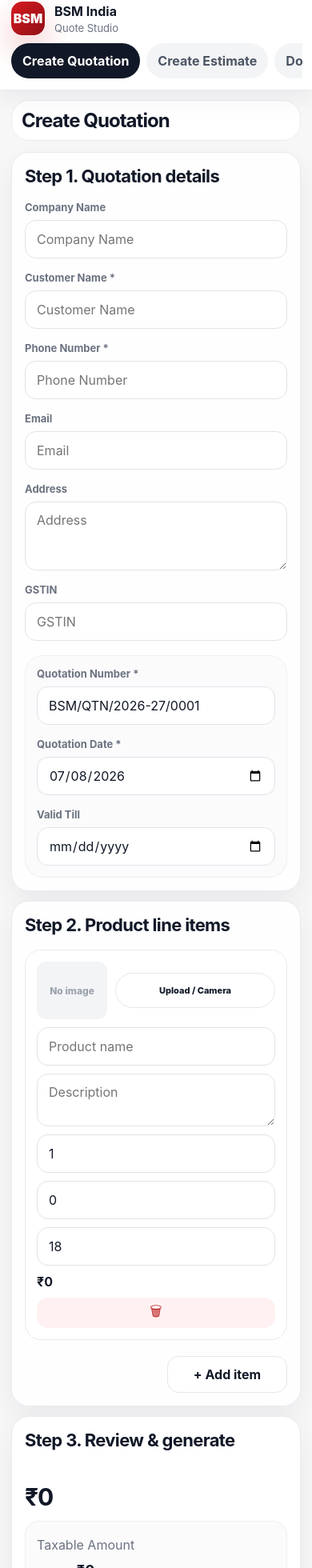
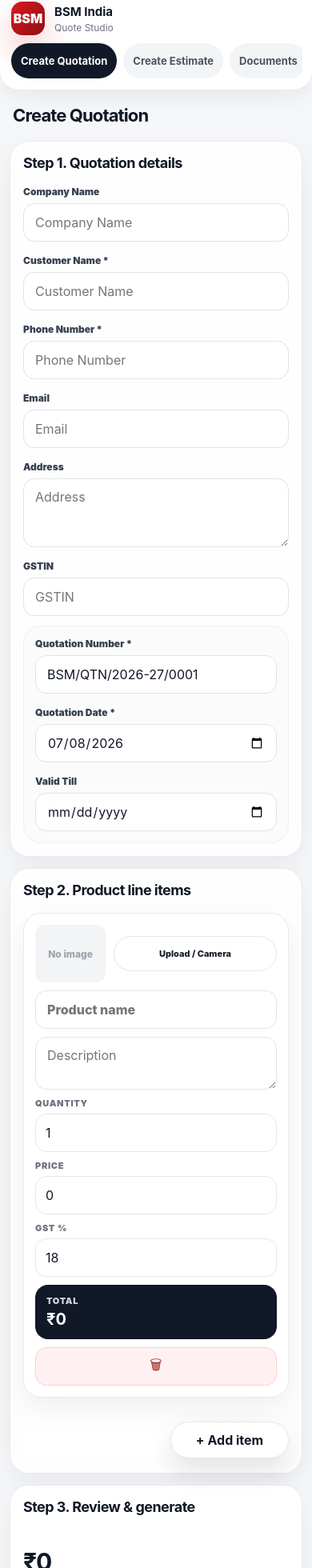
Before and after one commit to viraai-ui/bsm-quotes-and-estimates-generator, a React (Vite) app: page / in a window 390 px wide. Shown: the part 12-1972 px from the top of the page at 80% size. Built offline with nearby package versions, Linux system fonts and the light colour scheme.

Commit message:
Polish mobile quotation flow

```diff
--- a/src/App.tsx
+++ b/src/App.tsx
@@ -13,6 +13,7 @@ import './estimate-flow.css'
 import './documents-saas.css'
 import './settings-auth.css'
 import './logo-upload.css'
+import './mobile-app-polish.css'
 
 type FieldType = 'Text' | 'Number' | 'Date' | 'Dropdown' | 'Textarea' | 'Email' | 'Phone' | 'Image/File' | 'Checkbox'
 type Status = 'Draft' | 'Generated' | 'Final' | 'Archived'
@@ -308,10 +309,10 @@ function LineItemsPanel({ items, setItems, settings, mode = 'quotation' }: { ite
       {items.map((item) => { const taxable = item.quantity * item.price; const total = taxable + (settings.tax.gstEnabled ? taxable * ((settings.tax.rowLevelGst ? item.gst : settings.tax.defaultGst) / 100) : 0); return <div className="line-row" key={item.id}>
         {!isEstimate && <div className="image-cell">{item.image ? <img src={item.image} alt={item.productName || 'Product'} /> : <span>No image</span>}<label className="mini-upload">{item.image ? 'Replace' : 'Upload / Camera'}<input type="file" accept="image/*" capture="environment" onChange={(e) => onImage(item.id, e)} /></label>{item.image && <button className="text-danger" onClick={() => update(item.id, { image: undefined, imageName: undefined })}>Remove</button>}</div>}
         <div className="product-inputs stacked"><input value={item.productName} onChange={(e) => update(item.id, { productName: e.target.value })} placeholder={isEstimate ? 'Expense / item name' : 'Product name'} /><textarea value={item.description} onChange={(e) => update(item.id, { description: e.target.value })} placeholder="Description" /></div>
-        <input type="number" value={item.quantity} onChange={(e) => update(item.id, { quantity: Number(e.target.value) })} />
-        <input type="number" value={item.price} onChange={(e) => update(item.id, { price: Number(e.target.value) })} />
-        <input type="number" value={item.gst} disabled={!settings.tax.rowLevelGst} onChange={(e) => update(item.id, { gst: Number(e.target.value) })} />
-        <strong>{money(total)}</strong><button className="icon-button delete-row" aria-label="Delete row" title="Delete row" onClick={() => remove(item.id)}>🗑</button>
+        <label className="mobile-line-field"><span>{isEstimate ? 'Days' : 'Quantity'}</span><input type="number" value={item.quantity} onChange={(e) => update(item.id, { quantity: Number(e.target.value) })} /></label>
+        <label className="mobile-line-field"><span>{isEstimate ? 'Cost' : 'Price'}</span><input type="number" value={item.price} onChange={(e) => update(item.id, { price: Number(e.target.value) })} /></label>
+        <label className="mobile-line-field"><span>GST %</span><input type="number" value={item.gst} disabled={!settings.tax.rowLevelGst} onChange={(e) => update(item.id, { gst: Number(e.target.value) })} /></label>
+        <div className="mobile-total-chip"><span>Total</span><strong>{money(total)}</strong></div><button className="icon-button delete-row" aria-label="Delete row" title="Delete row" onClick={() => remove(item.id)}>🗑</button>
       </div>})}
     </div>
     <div className="line-footer-actions"><button className="ghost" onClick={addItem}>+ Add item</button></div>
--- /dev/null
+++ b/src/mobile-app-polish.css
@@ -0,0 +1,210 @@
+.mobile-line-field,
+.mobile-total-chip {
+  margin: 0;
+  display: block;
+}
+
+.mobile-line-field > span,
+.mobile-total-chip > span {
+  display: none;
+}
+
+.mobile-line-field > input {
+  width: 100%;
+}
+
+.mobile-total-chip {
+  font-weight: 900;
+}
+
+@media (max-width: 820px) {
+  .dashboard-shell {
+    background: linear-gradient(180deg, #ffffff 0, #f6f7f9 120px, #f6f7f9 100%);
+  }
+
+  .sidebar {
+    border-radius: 0 0 24px 24px;
+  }
+
+  .logo-block strong { font-size: 15px; }
+  .logo-block span { font-size: 12px; }
+
+  .workspace {
+    padding: 12px 12px 22px;
+  }
+
+  .topbar {
+    position: static;
+    margin: 0 0 12px;
+    padding: 8px 4px;
+    border: 0;
+    border-radius: 0;
+    box-shadow: none;
+    background: transparent;
+    backdrop-filter: none;
+  }
+
+  .topbar h1 {
+    font-size: 22px;
+  }
+
+  .quote-flow {
+    gap: 14px;
+  }
+
+  .quote-flow .panel {
+    padding: 16px;
+    border-radius: 24px;
+  }
+
+  .quote-flow .section-title h2 {
+    font-size: 18px;
+  }
+
+  .quotation-form-layout,
+  .estimate-form-layout {
+    gap: 12px;
+  }
+
+  .quotation-form-stack label,
+  .compact-form label,
+  .form-grid label {
+    gap: 7px;
+  }
+
+  .quotation-form-stack label > span,
+  .compact-form label > span,
+  .form-grid label > span {
+    font-size: 12px;
+    color: #374151;
+    font-weight: 900;
+  }
+
+  .line-panel {
+    padding-bottom: 18px !important;
+  }
+
+  .line-row {
+    position: relative;
+    padding: 14px !important;
+    border-radius: 22px !important;
+    box-shadow: 0 14px 36px rgba(17, 24, 39, 0.06);
+  }
+
+  .product-inputs.stacked input {
+    font-size: 16px;
+    font-weight: 850;
+  }
+
+  .mobile-line-field {
+    display: grid;
+    gap: 6px;
+  }
+
+  .mobile-line-field > span,
+  .mobile-total-chip > span {
+    display: block;
+    color: #6b7280;
+    font-size: 11px;
+    font-weight: 900;
+    text-transform: uppercase;
+    letter-spacing: .06em;
+  }
+
+  .mobile-line-field > input {
+    min-height: 48px;
+    padding: 0 12px;
+    border: 1px solid #e5e7eb;
+    border-radius: 14px;
+    background: #ffffff;
+  }
+
+  .mobile-total-chip {
+    display: grid;
+    gap: 4px;
+    padding: 13px 14px;
+    border-radius: 16px;
+    background: #111827;
+    color: #ffffff;
+  }
+
+  .mobile-total-chip > span {
+    color: #d1d5db;
+  }
+
+  .mobile-total-chip strong {
+    font-size: 20px;
+  }
+
+  .delete-row {
+    min-height: 48px;
+    color: #991b1b;
+    background: #fff1f2 !important;
+    border: 1px solid #fecdd3 !important;
+  }
+
+  .line-footer-actions {
+    position: sticky;
+    bottom: 10px;
+    z-index: 10;
+    display: flex;
+    justify-content: flex-end;
+    padding: 10px 0 0;
+    background: linear-gradient(180deg, rgba(255,255,255,0), #ffffff 45%);
+  }
+
+  .line-footer-actions .ghost {
+    min-width: 148px;
+    border-radius: 999px;
+    box-shadow: 0 14px 32px rgba(17, 24, 39, 0.12);
+  }
+
+  .summary-card {
+    order: 99 !important;
+    background: #ffffff !important;
+    color: #111827 !important;
+  }
+
+  .quote-flow .summary-grid {
+    grid-template-columns: repeat(2, minmax(0, 1fr)) !important;
+    gap: 10px;
+  }
+
+  .quote-flow .total-row {
+    min-height: 82px;
+    padding: 13px 10px;
+  }
+
+  .quote-flow .total-row strong {
+    font-size: 16px;
+  }
+
+  .quote-flow .stack-actions {
+    position: sticky;
+    bottom: 10px;
+    z-index: 12;
+    padding-top: 10px;
+    background: linear-gradient(180deg, rgba(255,255,255,0), #ffffff 35%);
+  }
+
+  .quote-flow .stack-actions .primary,
+  .quote-flow .stack-actions .ghost {
+    min-height: 54px;
+    border-radius: 16px;
+  }
+}
+
+@media (max-width: 430px) {
+  .sidebar nav {
+    grid-template-columns: repeat(4, max-content);
+  }
+
+  .sidebar button {
+    padding: 0 12px;
+    font-size: 13px;
+  }
+
+  .quote-flow .summary-grid {
+    grid-template-columns: 1fr !important;
+  }
+}
```
